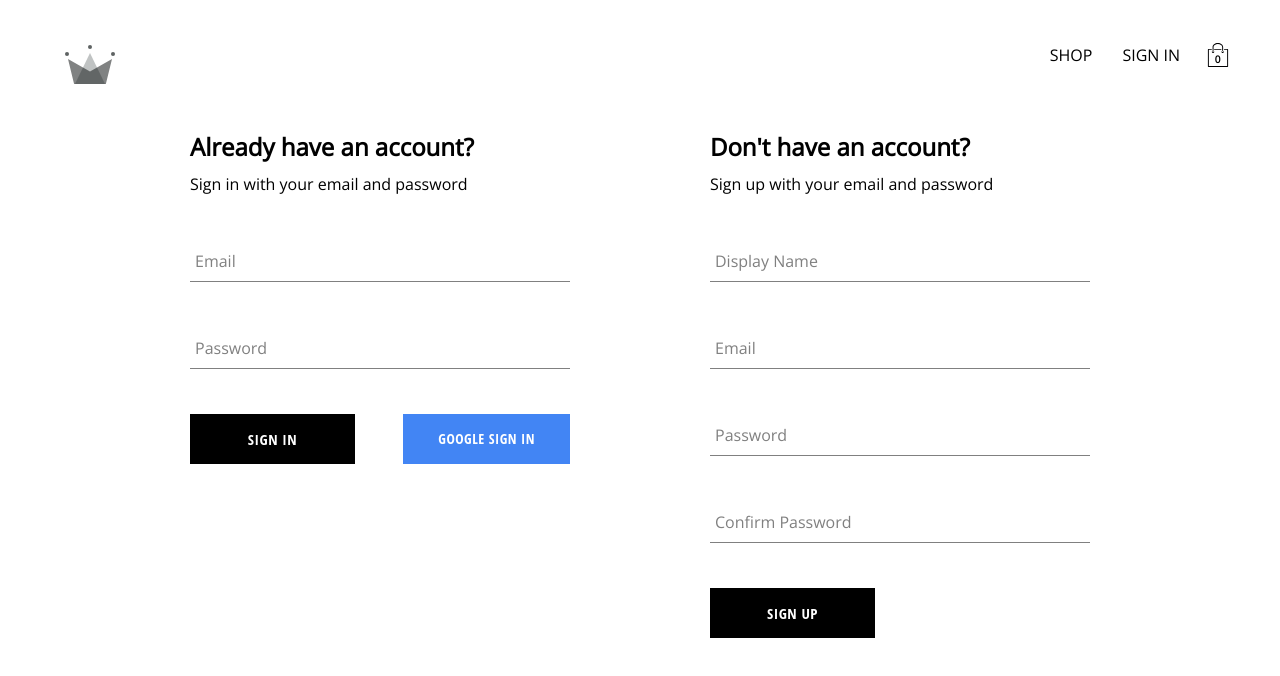
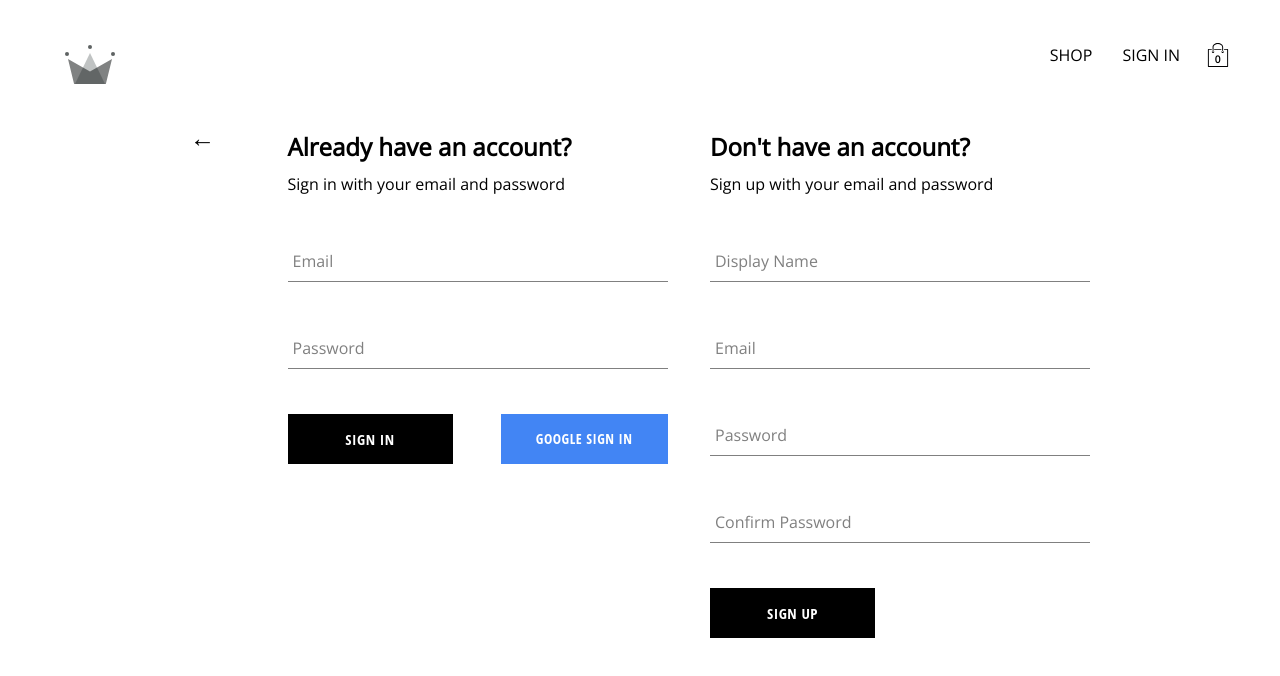
Before and after one commit to amozhgar/online-shopping, a React (Create React App) app: page /auth in a window 1280 px wide. Shown: the top 676 px of the page. Built offline with nearby package versions, Linux system fonts and the light colour scheme; no server answers; the database is empty; a web font is replaced by a local one.

Commit message:
Create a Back button with React Router

```diff
--- /dev/null
+++ b/src/component/button-back/button-back.jsx
@@ -0,0 +1,21 @@
+import { useNavigate } from "react-router-dom";
+import styled from "styled-components";
+
+const ButtonBackContainer = styled.div`
+  cursor: pointer;
+  margin-right: 30px;
+  width: 25px;
+  font-size: 25px;
+`;
+
+const ButtonBack = () => {
+  const navigate = useNavigate();
+
+  return (
+    <ButtonBackContainer>
+      <span onClick={() => navigate(-1)}>&#8592;</span>
+    </ButtonBackContainer>
+  );
+};
+
+export default ButtonBack;
--- a/src/routes/authentication/authentication.component.jsx
+++ b/src/routes/authentication/authentication.component.jsx
@@ -1,6 +1,7 @@
 import SignUpForm from "../../component/sign-up-form/sign-up-form.component";
 import SignInForm from "../../component/sign-in-form/sign-in-form.component";
 import styled from "styled-components";
+import ButtonBack from "../../component/button-back/button-back";
 
 const AuthContainer = styled.div`
   display: flex;
@@ -18,6 +19,7 @@ const AuthContainer = styled.div`
 const Authentication = () => {
   return (
     <AuthContainer>
+      <ButtonBack />
       <SignInForm />
       <SignUpForm />
     </AuthContainer>
--- a/src/routes/categories-preview/categories-preview.jsx
+++ b/src/routes/categories-preview/categories-preview.jsx
@@ -1,4 +1,5 @@
 import { useContext, Fragment } from "react";
+import ButtonBack from "../../component/button-back/button-back";
 import CategoryPreview from "../../component/category-preview/category-preview";
 import { CategoriesContext } from "../../contexts/categories.context";
 
@@ -7,6 +8,7 @@ const CategoriesPreview = () => {
 
   return (
     <>
+      <ButtonBack />
       {Object.keys(categoriesMap).map((title) => {
         const products = categoriesMap[title];
         return (
--- a/src/routes/category/category.jsx
+++ b/src/routes/category/category.jsx
@@ -3,6 +3,7 @@ import { useState } from "react";
 import { useContext } from "react";
 import { useParams } from "react-router-dom";
 import styled from "styled-components";
+import ButtonBack from "../../component/button-back/button-back";
 import ProductCard from "../../component/product-card/product-card.component";
 import { CategoriesContext } from "../../contexts/categories.context";
 
@@ -36,7 +37,18 @@ const Category = () => {
 
   return (
     <>
-      <CategoryTitle>{category.toUpperCase()}</CategoryTitle>
+      <div
+        style={{
+          display: "flex",
+          alignItems: "center",
+          justifyContent: "center",
+          flexDirection: "row",
+        }}
+      >
+        <ButtonBack />
+        <CategoryTitle>{category.toUpperCase()}</CategoryTitle>
+      </div>
+
       <CategoryContainer>
         {products &&
           products.map((product) => (
--- a/src/routes/checkout/checkout.jsx
+++ b/src/routes/checkout/checkout.jsx
@@ -1,4 +1,5 @@
 import { useContext } from "react";
+import ButtonBack from "../../component/button-back/button-back";
 import CheckoutItem from "../../component/checkout-item/checkout-item";
 import { CartContext } from "../../contexts/cart.context";
 import "./checkout.scss";
@@ -7,6 +8,7 @@ const Checkout = () => {
   const { cartItems, cartTotal } = useContext(CartContext);
   return (
     <div className="checkout-container">
+      <ButtonBack />
       <div className="checkout-header">
         <div className="header-block">
           <span>Product</span>
```
